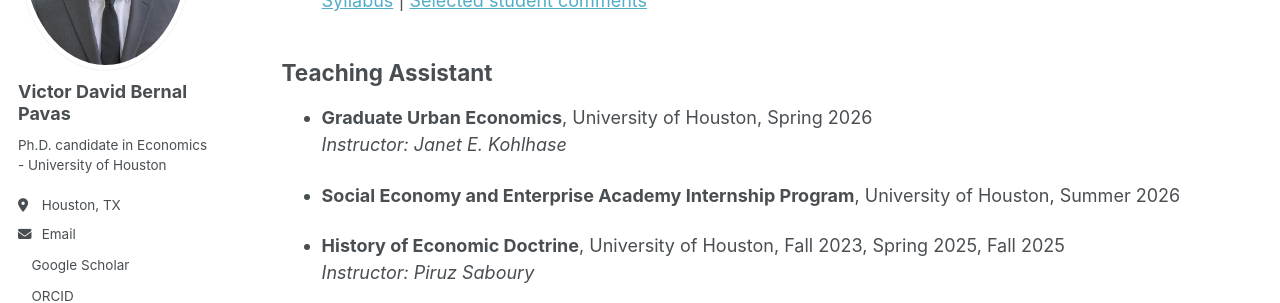
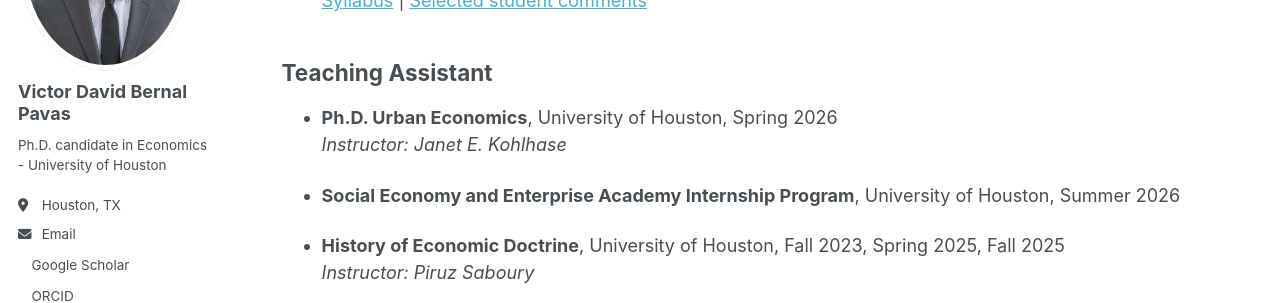
Before and after one commit to DavdBernal24/DavdBernal24.github.io, a Jekyll site: the page built from _pages/teaching.md, in a window 1280 px wide and 1002 px high. Shown: the part 259-562 px from the top of the window. Built offline with Jekyll 4.4.1, drawn with Linux system fonts in a browser that asks for light colours; a style sheet for code colours, icons or effects is not loaded.

Commit message:
Update teaching.md

```diff
--- a/_pages/teaching.md
+++ b/_pages/teaching.md
@@ -12,7 +12,7 @@ author_profile: true
 
 ## Teaching Assistant
 
-- **Graduate Urban Economics**, University of Houston, Spring 2026<br>
+- **Ph.D. Urban Economics**, University of Houston, Spring 2026<br>
   *Instructor: Janet E. Kohlhase*
 
 - **Social Economy and Enterprise Academy Internship Program**, University of Houston, Summer 2026
```
